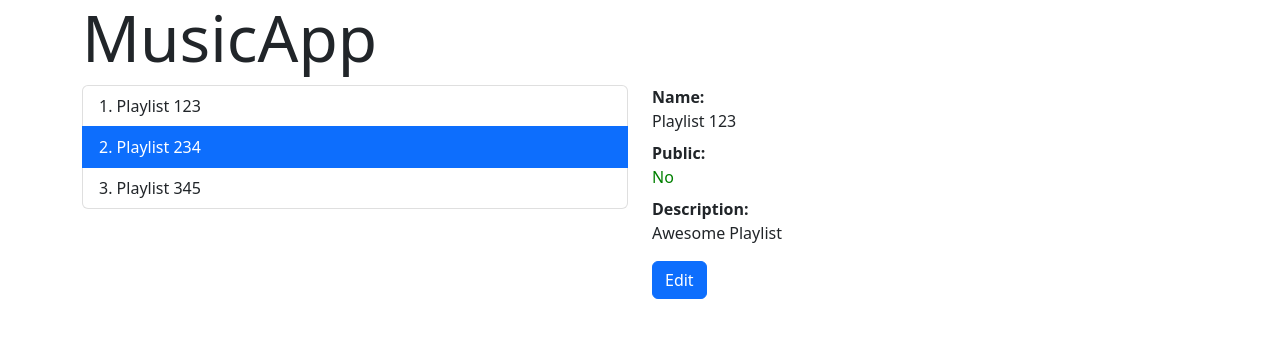
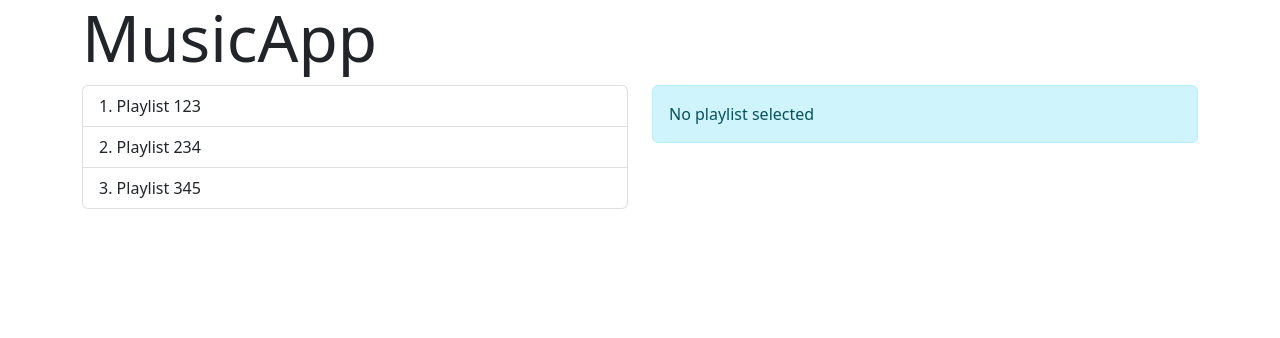
Before and after one commit to ev45ive/sages-react-open-grudzien, a React (Create React App) app: page / in a window 1280 px wide. Shown: the top 338 px of the page. Built offline with nearby package versions, Linux system fonts and the light colour scheme.

Commit message:
TypeNarrowing - obj?.prop // it+return // if+throw - function guard

```diff
--- a/src/playlists/components/PlaylistDetails.tsx
+++ b/src/playlists/components/PlaylistDetails.tsx
@@ -3,11 +3,17 @@ import React from "react";
 import { Playlist } from "../../common/model/Playlist";
 
 type Props = {
-  playlist: Playlist;
+  playlist?: Playlist;
   onEdit: () => void;
 };
 
 const PlaylistDetails = ({ playlist, onEdit }: Props) => {
+  if (!playlist) {
+    return <p className="alert alert-info">
+      No playlist selected
+    </p>;
+  }
+
   return (
     <div>
       <dl>
--- a/src/playlists/components/PlaylistList.tsx
+++ b/src/playlists/components/PlaylistList.tsx
@@ -5,7 +5,7 @@ import { Playlist } from "../../common/model/Playlist";
 
 type Props = {
   playlists: Playlist[];
-  selectedId: string;
+  selectedId?: string;
   onSelect: (id: Playlist["id"]) => void;
 };
 
--- a/src/playlists/containers/PlaylistsView.tsx
+++ b/src/playlists/containers/PlaylistsView.tsx
@@ -26,31 +26,14 @@ const PlaylistsView = (props: Props) => {
   };
 
   const [selectedId, setSelectedId] = useState("234");
-  const [selected, setSelected] = useState(playlists[0]);
+  // const [selected, setSelected] = useState<Playlist | undefined>(playlists[0]);
+
+  const [selected, setSelected] = useState<Playlist>(/* undefined */);
 
   const selectPlaylistById = (id: Playlist["id"]): void => {
     setSelectedId(id);
 
-    // let selected = playlists.find((p) => p.id == id) as any;
-    // selected = 123
-    // selected.get.me.a.million.dollars().now().hurryup()
-    // let x = selected + 123
-
-    // let selected = playlists.find((p) => p.id == id) as Playlist;
-    // let placki = {} as Playlist
-
-    // let selected = playlists.find((p) => p.id == id)!; // non-null assertion
-
-    let selected = playlists.find((p) => p.id == id);
-    //  Playlist | undefined
-    if (selected !== undefined) {
-      setSelected(selected); // Playlist
-    } else if (selected == undefined) {
-      selected; // undefined
-    } else {
-      selected; // never
-      throw new Error("No playlist to select");
-    }
+    setSelected(playlists.find((p) => p.id == id));
   };
 
   return (
@@ -60,21 +43,21 @@ const PlaylistsView = (props: Props) => {
         <div className="col">
           <PlaylistList
             playlists={playlists}
-            selectedId={selectedId}
+            selectedId={selected?.id}
             onSelect={selectPlaylistById}
           />
         </div>
         <div className="col">
-          {mode === "editor" && (
+          {mode === "details" && (
+            <PlaylistDetails playlist={selected} onEdit={showEditor} />
+          )}
+          {/* {mode === "editor" && (
             <PlaylistEditor
               playlist={selected}
               onSave={savePlaylist}
               onCancel={showDetails}
             />
-          )}
-          {mode === "details" && (
-            <PlaylistDetails playlist={selected} onEdit={showEditor} />
-          )}
+          )} */}
         </div>
       </div>
     </div>
```
